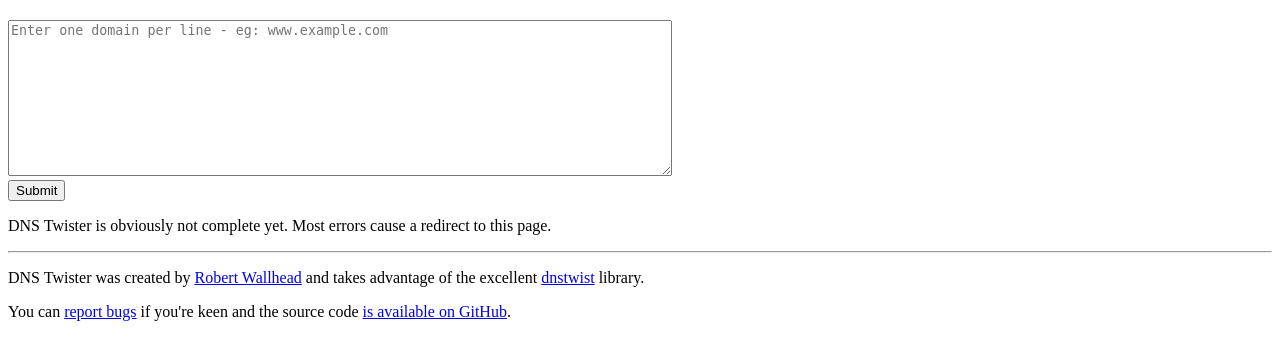
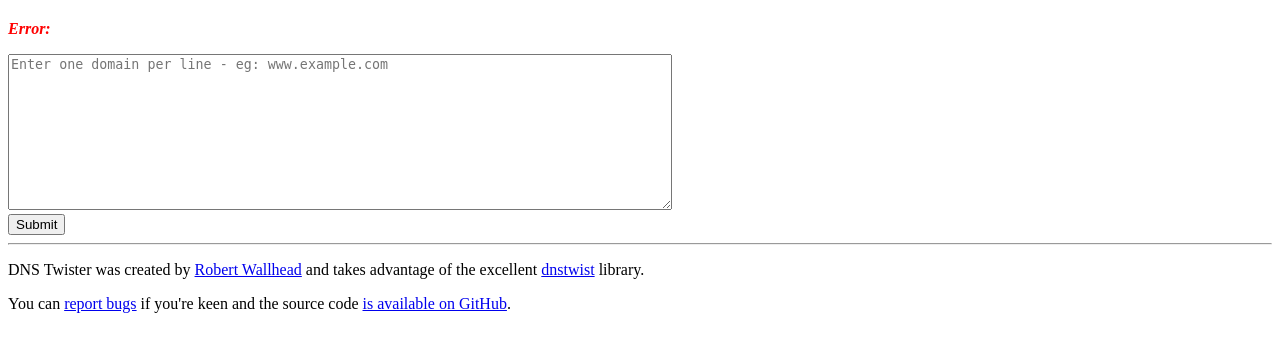
Before and after one commit to dnstwister/dnstwister, a Python web app: template dnstwister/templates/index.html in a window 1280 px wide. Shown: the part 107-467 px from the top of the page. Run offline with Jinja, Linux system fonts and the light colour scheme; the template is opened without the code that fills it, so the values that code supplies are empty.

Commit message:
Basic error rendering #3

```diff
--- a/dnstwister/static/layout.css
+++ b/dnstwister/static/layout.css
@@ -3,3 +3,10 @@
         width: 100%;
     }
 }
+
+.error {
+    font-style: italic;
+    font-weight: bold;
+    color: red;
+    padding-bottom: 1em;
+}
--- a/dnstwister/templates/index.html
+++ b/dnstwister/templates/index.html
@@ -5,6 +5,11 @@
             <h2>Domain name permutation service</h2>
 {% endblock %}
 {% block body %}
+{% if error is not none %}
+        <section class="error">
+            Error: {{ error }}
+        </section>
+{% endif %}
         <section>
             <form action="/report" method="post">
                 <textarea cols="80" rows="10" name="domains" placeholder="Enter one domain per line - eg: www.example.com" class="user-domains"></textarea>
@@ -12,10 +17,4 @@
                 <input type="submit" value="Submit" />
             </form>
         </section>
-        <section>
-            <p>
-                DNS Twister is obviously not complete yet. Most errors cause a
-                redirect to this page.
-            </p>
-        </section>
 {% endblock %}
```
Also changed, not shown: dnstwister/main.py (+28 -5 lines).
